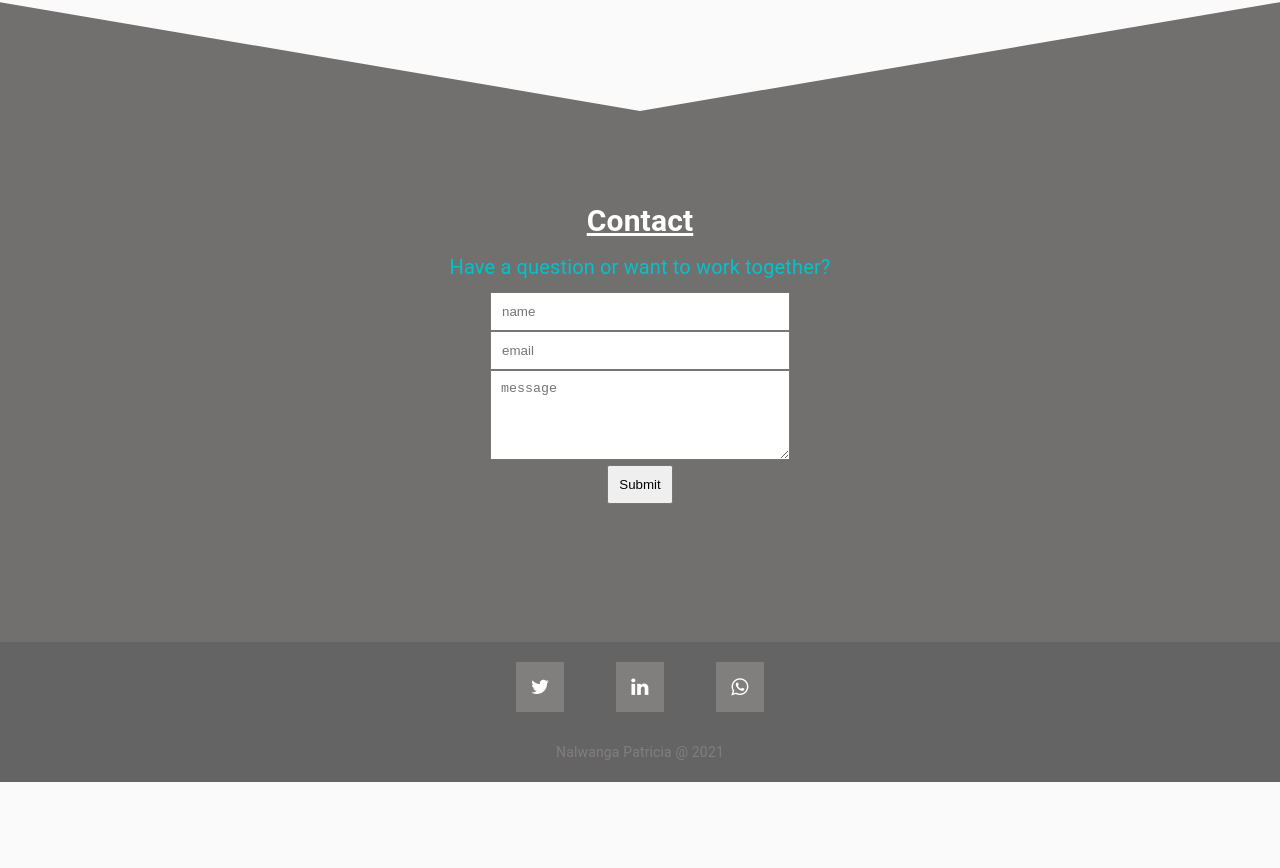
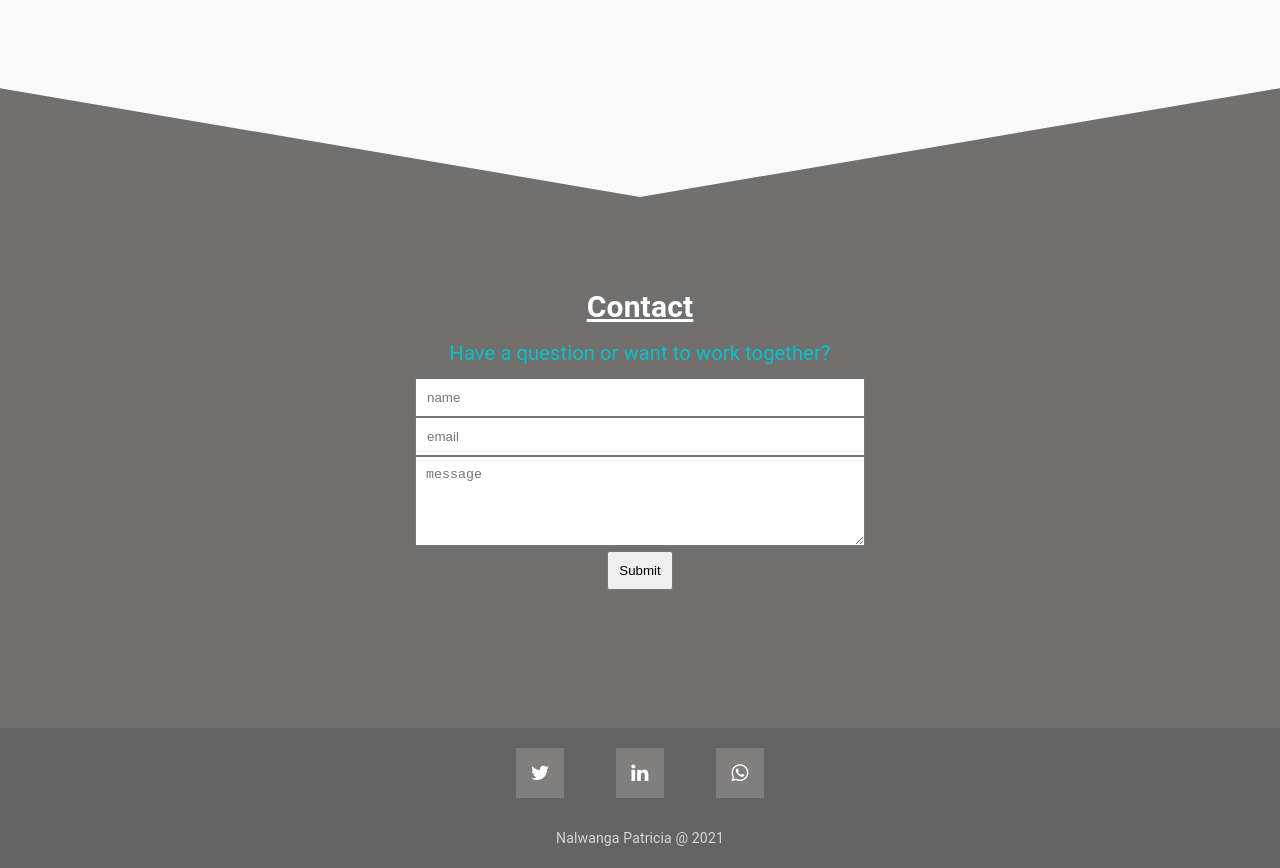
Before and after one commit to isiagi/Nalwanga, a React (Create React App) app: page / in a window 1280 px wide. Shown: the part 1710-2578 px from the top of the page. Before the commit the page ends 2492 px from the top, so only its background shows below. Built offline with nearby package versions, Linux system fonts and the light colour scheme.

Commit message:
made change

```diff
--- a/src/components/Last/Last.css
+++ b/src/components/Last/Last.css
@@ -5,7 +5,7 @@
 
 footer > p{
     padding-top: 10px;
-    color: #837e7e;
+    color: #d8d5d5;
     margin-top: 20px;
 }
 .footer__links{
--- a/src/components/body/body.css
+++ b/src/components/body/body.css
@@ -6,11 +6,11 @@
   opacity: 0.7;
   object-fit: cover;
   width: 100%;
-  height: 80vh;
+  height: 90vh;
 }
 .text__tag{
     width: 100%;
-    height: 80vh;
+    height: 90.8vh;
     background-color: #ffe05d;
     display: flex;
     flex-direction: column;
--- a/src/components/contact/contact.css
+++ b/src/components/contact/contact.css
@@ -9,11 +9,11 @@
 }
 .contact > div > form > input{
     padding: 10px;
-    width: 300px;
+    width: 450px;
 
 }
 .contact > div > form > textarea{
     padding: 10px;
-    width: 300px;
+    width: 450px;
     height: 90px;
 }
```
